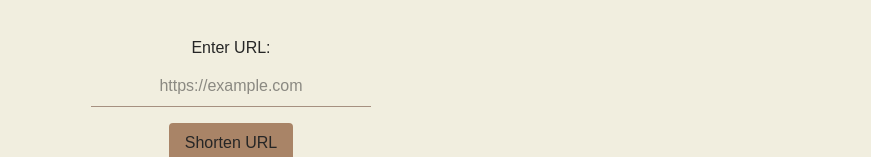
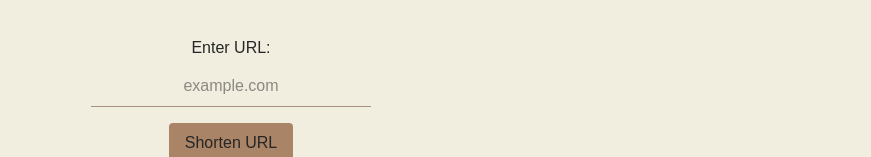
Before and after one commit to 0x5b62656e5d/relay, a Next.js app in the folder frontend/: page / in a window 1280 px wide. Shown: the part 376-533 px from the top of the page, without its empty margins (409-1280 px from the left). Built offline with nearby package versions, Linux system fonts and the light colour scheme; no server answers.

Commit message:
feat: allow shortening of urls without http(s) protocol

```diff
--- a/frontend/src/app/(shell)/dashboard/[id]/page.tsx
+++ b/frontend/src/app/(shell)/dashboard/[id]/page.tsx
@@ -114,7 +114,7 @@ export default function Page() {
         const imgUrl = canvas.toDataURL("image/png");
         const downloadLink = document.createElement("a");
         downloadLink.href = imgUrl;
-        downloadLink.download = `Relay QR Code - https://relay.pepper.fyi/${url.url_data?.id}.png`;
+        downloadLink.download = `Relay QR Code - relay.pepper.fyi/${url.url_data?.id}.png`;
         document.body.appendChild(downloadLink);
         downloadLink.click();
         document.body.removeChild(downloadLink);
--- a/frontend/src/app/(shell)/page.tsx
+++ b/frontend/src/app/(shell)/page.tsx
@@ -22,6 +22,15 @@ export default function Home() {
 
     const handleShorten = async (event: React.FormEvent<HTMLFormElement>) => {
         event.preventDefault();
+
+        const urlRegex =
+            /[-a-zA-Z0-9@:%._\+~#=]{1,256}\.[a-zA-Z0-9()]{1,6}\b([-a-zA-Z0-9()@:%_\+.~#?&\/\/=]*)/;
+
+        if (!(event.target as HTMLFormElement).url.value.match(urlRegex)) {
+            setStatusMessage({ success: false, message: "Please enter a valid URL." });
+            return;
+        }
+
         setStatusMessage({ success: null, message: null });
         const res = await fetch("/api/url/create", {
             method: "POST",
@@ -87,10 +96,10 @@ export default function Home() {
                     <div className="relative flex flex-col justify-center items-center text-center my-[10px] w-full">
                         <label htmlFor="url">Enter URL:</label>
                         <input
-                            type="url"
+                            type="text"
                             id="url"
                             className="url-input mt-[6px] text-center py-2"
-                            placeholder="https://example.com"
+                            placeholder="example.com"
                             minLength={1}
                             required
                             aria-required="true"
--- a/frontend/src/app/[id]/page.tsx
+++ b/frontend/src/app/[id]/page.tsx
@@ -37,7 +37,11 @@ export default function Page() {
     }, [id]);
 
     if (url !== "") {
-        redirect(url);
+        if (url.includes("://")) {
+            redirect(url);
+        } else {
+            redirect(`https://${url}`);
+        }
     }
 
     return (
```
